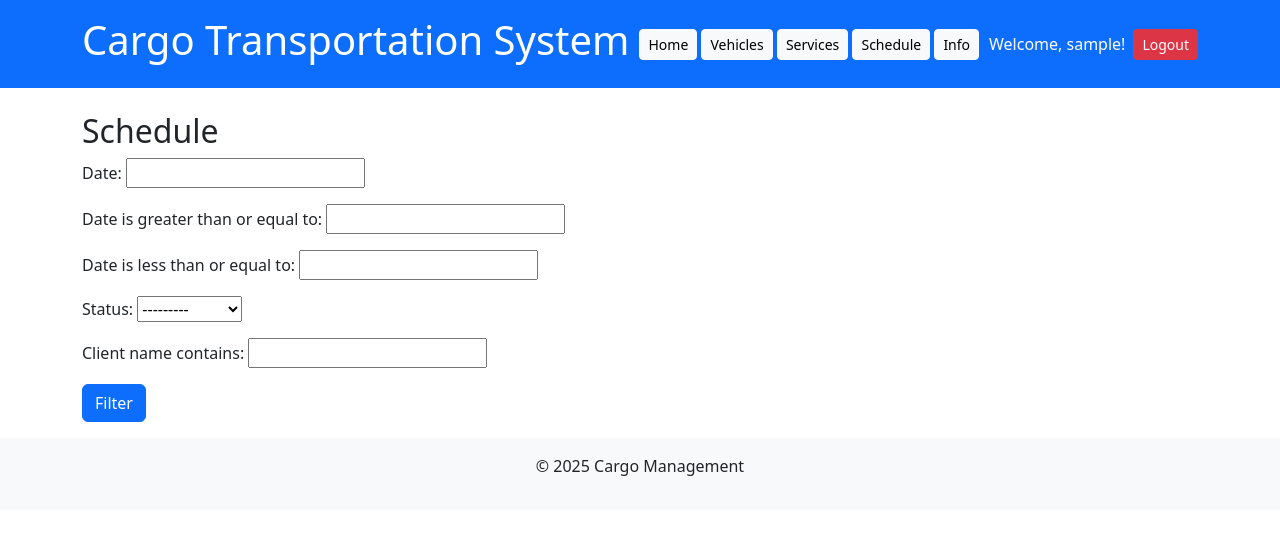
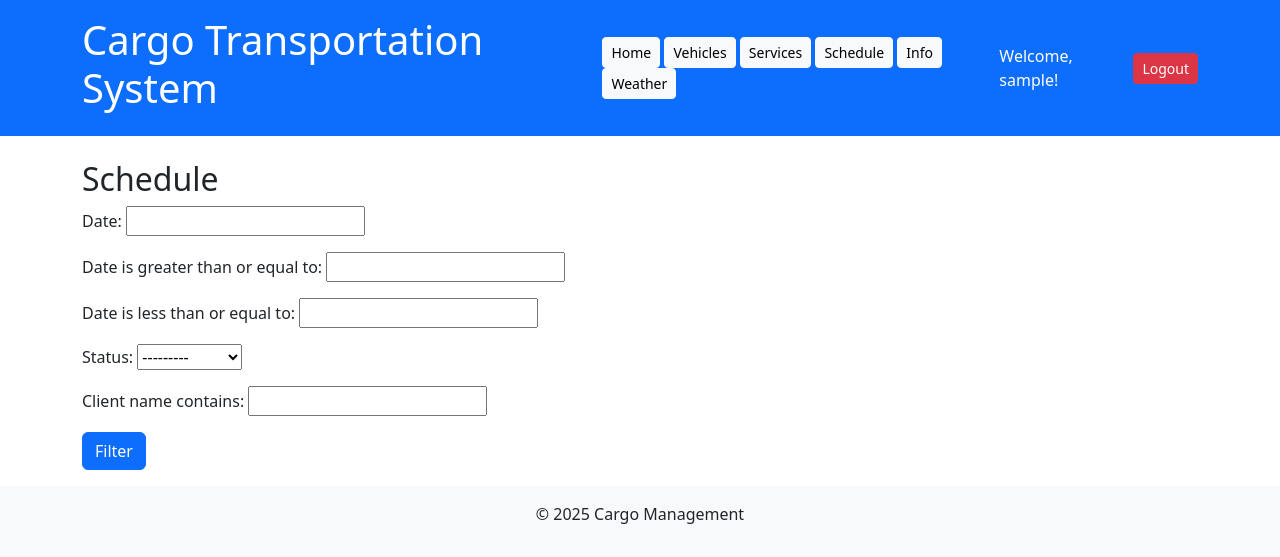
Before and after one commit to AngelinaStankevich/transportation, a Django app: page /schedule/ in a window 1280 px wide. Shown: the top 557 px of the page. Run offline with Django 4.2, Linux system fonts and the light colour scheme; the visitor is signed in with stand-in values (Sample User, id 1); data that the repository does not hold is empty.

Commit message:
add api weather

```diff
--- a/pyproject.toml
+++ b/pyproject.toml
@@ -10,6 +10,9 @@ python = "^3.11"
 django = "^5.1.4"
 django-filter = "^24.3"
 psycopg2-binary = "^2.9.10"
+config = "^0.5.1"
+requests = "^2.32.3"
+python-decouple = "^3.8"
 
 
 [build-system]
--- a/shipping/urls.py
+++ b/shipping/urls.py
@@ -15,4 +15,5 @@ urlpatterns = [
     path('driver/', views.driver_dashboard, name='driver_dashboard'),
     path('login/', auth_views.LoginView.as_view(template_name='register/login.html'), name='login'),
     path('logout/', LogoutView.as_view(next_page='/'), name='logout'),
+    path('weather/', views.weather_info, name='weather_info')
 ]
--- a/shipping/views.py
+++ b/shipping/views.py
@@ -5,6 +5,7 @@ from django.contrib.auth.decorators import login_required
 from .models import Vehicle, Service, Order, Driver
 from .filters import VehicleFilter, ServiceFilter, OrderFilter
 from .forms import DriverRegistrationForm, RegistrationForm
+from .api_utils import get_weather
 
 
 def home(request):
@@ -79,8 +80,32 @@ def driver_dashboard(request):
     orders = Order.objects.filter(driver=request.user.driver)
     return render(request, 'shipping/driver_dashboard.html', {'orders': orders})
 
+
 @login_required
 def driver_schedule(request):
     orders = Order.objects.filter(driver__user=request.user)
     filter = OrderFilter(request.GET, queryset=orders)
-    return render(request, 'shipping/driver_schedule.html', {'filter': filter})
+    return render(request, 'shipping/driver_schedule.html', {
+        'filter': filter
+    })
+
+
+from django.shortcuts import render
+from .api_utils import get_weather
+
+
+def weather_info(request):
+    city = request.GET.get('city', 'Moscow')  # По умолчанию Москва
+    weather = get_weather(city)
+
+    # Если погода не найдена или ошибка, то создается объект с ошибкой
+    if weather.get('error'):
+        weather_data = {'error': weather['error']}
+    else:
+        weather_data = {
+            'city': weather.get('city'),
+            'temperature': weather.get('temperature'),
+            'description': weather.get('description'),
+        }
+
+    return render(request, 'api/weather_info.html', {'weather': weather_data})
--- a/templates/base.html
+++ b/templates/base.html
@@ -17,6 +17,7 @@
                 <a href="/services/" class="btn btn-light btn-sm">Services</a>
                 <a href="/schedule/" class="btn btn-light btn-sm">Schedule</a>
                 <a href="{% url 'public_info' %}" class="btn btn-light btn-sm">Info</a>
+                <a href="{% url 'weather_info' %}" class="btn btn-light btn-sm">Weather</a>
             </nav>
             <div class="d-flex align-items-center">
                 {% if user.is_authenticated %}
--- a/templates/shipping/driver_schedule.html
+++ b/templates/shipping/driver_schedule.html
@@ -11,7 +11,12 @@
 <ul class="list-group">
     {% for order in filter.qs %}
     <li class="list-group-item">
-        <strong>{{ order.date }}</strong> - {{ order.client.name }}: {{ order.status }}
+        <strong>Order Date:</strong> {{ order.date }}<br>
+        <strong>Client:</strong> {{ order.client.name }}<br>
+        <strong>Organization:</strong> {{ order.organization.name }}<br>
+        <strong>Cargo Type:</strong> {{ order.cargo_type.name }}<br>
+        <strong>Status:</strong> {{ order.status }}<br>
+        <strong>Cost:</strong> ${{ order.cost }}
     </li>
     {% endfor %}
 </ul>
--- a/transportation/settings.py
+++ b/transportation/settings.py
@@ -12,6 +12,8 @@ https://docs.djangoproject.com/en/4.2/ref/settings/
 
 from pathlib import Path
 import os
+from decouple import config
+
 
 # Build paths inside the project like this: BASE_DIR / 'subdir'.
 BASE_DIR = Path(__file__).resolve().parent.parent
@@ -133,3 +135,5 @@ DEFAULT_AUTO_FIELD = 'django.db.models.BigAutoField'
 LOGIN_REDIRECT_URL = '/'
 LOGOUT_REDIRECT_URL = '/'
 LOGIN_URL = '/login/'
+
+WEATHER_API_KEY = config('WEATHER_API_KEY')
```
Also changed, not shown: shipping/api_utils.py (added, +26 -0 lines), templates/api/weather_info.html (added, +20 -0 lines), 1 other file.
